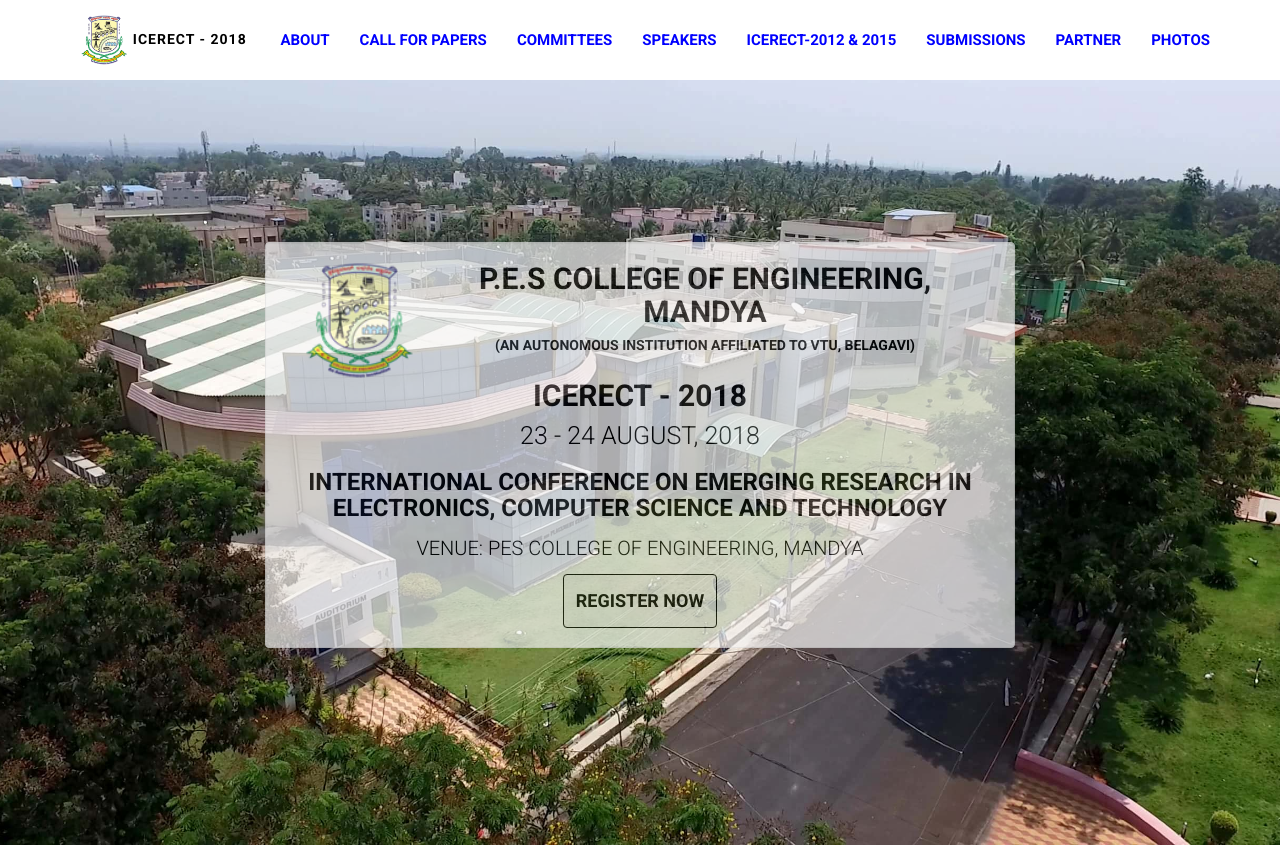
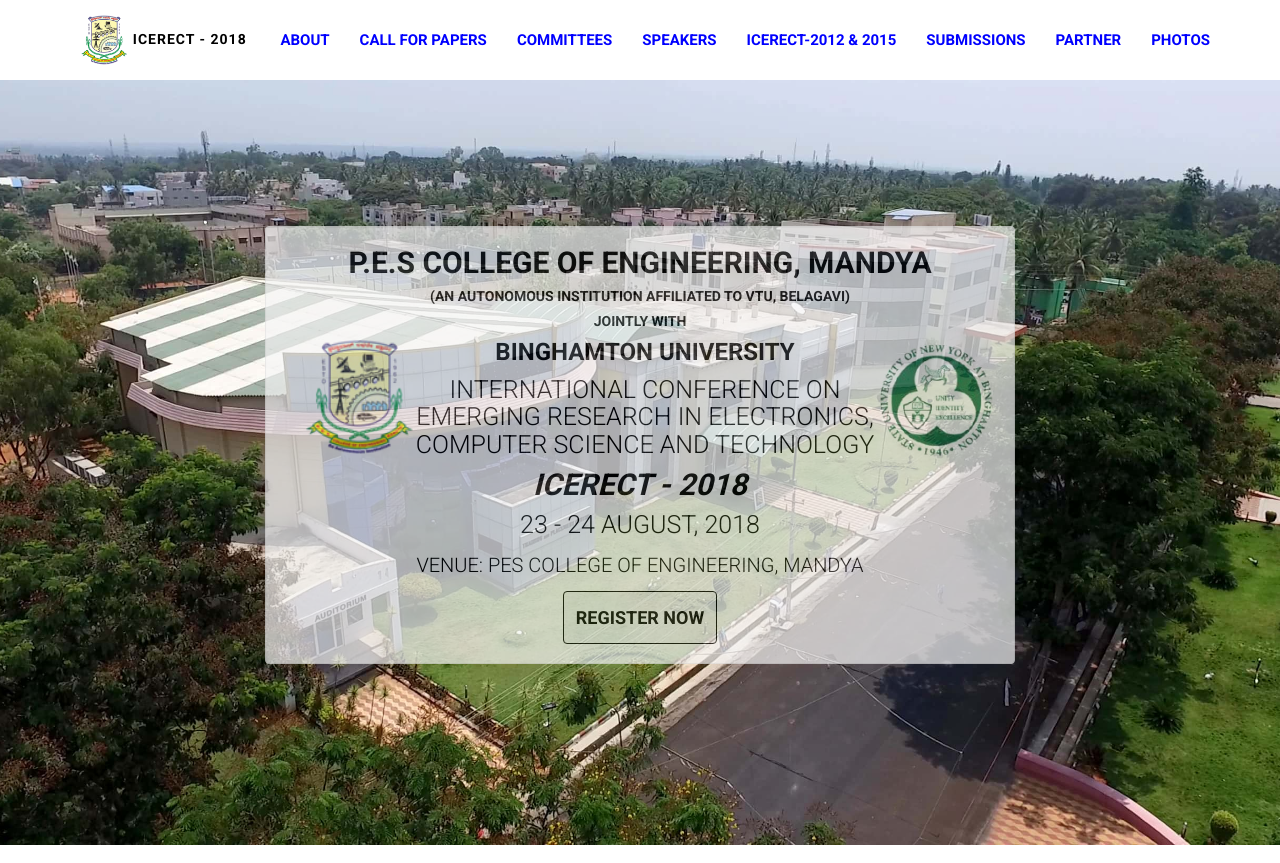
Before and after one commit to brameshsm/icerect, a PHP site: page / in a window 1280 px wide. Shown: the top 863 px of the page. Run offline with PHP 8.4, Linux system fonts and the light colour scheme; some libraries are stand-ins or nearby versions.

Commit message:
Updating the intro info well

```diff
--- a/assets/css/main.css
+++ b/assets/css/main.css
@@ -643,9 +643,4 @@
   #logo-right{
     width: 120px !important;
   }
-  #logo-center{
-    width: 400px !important;
-    padding-left: 20px;
-    clear: both !important;
-  }
 }
--- a/index.html
+++ b/index.html
@@ -64,18 +64,16 @@
         </div>
         <div class="intro">
           <div class="well">
-            <div>
-              <img id="logo-left" src="assets/images/logo-Copy.png" alt="College Logo" style="float:left; width:50px;">
+            <div style="clear:both;">
               <h1>P.E.S College of Engineering, Mandya</h3>
               <h5>(An Autonomous Institution Affiliated to VTU, Belagavi)</h5>
-
-             <!-- <img id="logo-center" src="assets/images/BU_Capture_T.png" alt="Binghamtom Logo" style="width:185px;"> -->
-             <!-- <img id="logo-right" src="assets/images/partner/partner-1.png" alt="IEEE Logo" style="float:right; width:55px;"> -->
-            </div>
-            <div style="clear:both;">
-              <h1>ICERECT - 2018</h1>
+              <h5>Jointly with</h5>
+              <img id="logo-left" src="assets/images/logo-Copy.png" alt="College Logo" style="width:55px; float:left">
+              <img id="logo-right" src="assets/images/BU_Capture_T.png" alt="Binghamtom Logo" style="width:60px; float:right">
+              <h3 style="margin-top:10px;">Binghamton University</h3>
+              <h2>International conference on Emerging Research in Electronics, Computer science and Technology</h2>
+              <h1><em>ICERECT - 2018</em></h1>
               <h2>23 - 24 AUGUST, 2018</h2>
-              <h3>International conference on Emerging Research in Electronics, Computer science and Technology</h3>
               <p>Venue: PES College of Engineering, Mandya</p>
               <a class="btn btn-white" data-scroll href="#registration"> <h4>Register Now</h4></a>
             </div>
```
Also changed, not shown: assets/images/BU_Capture_T.png.
